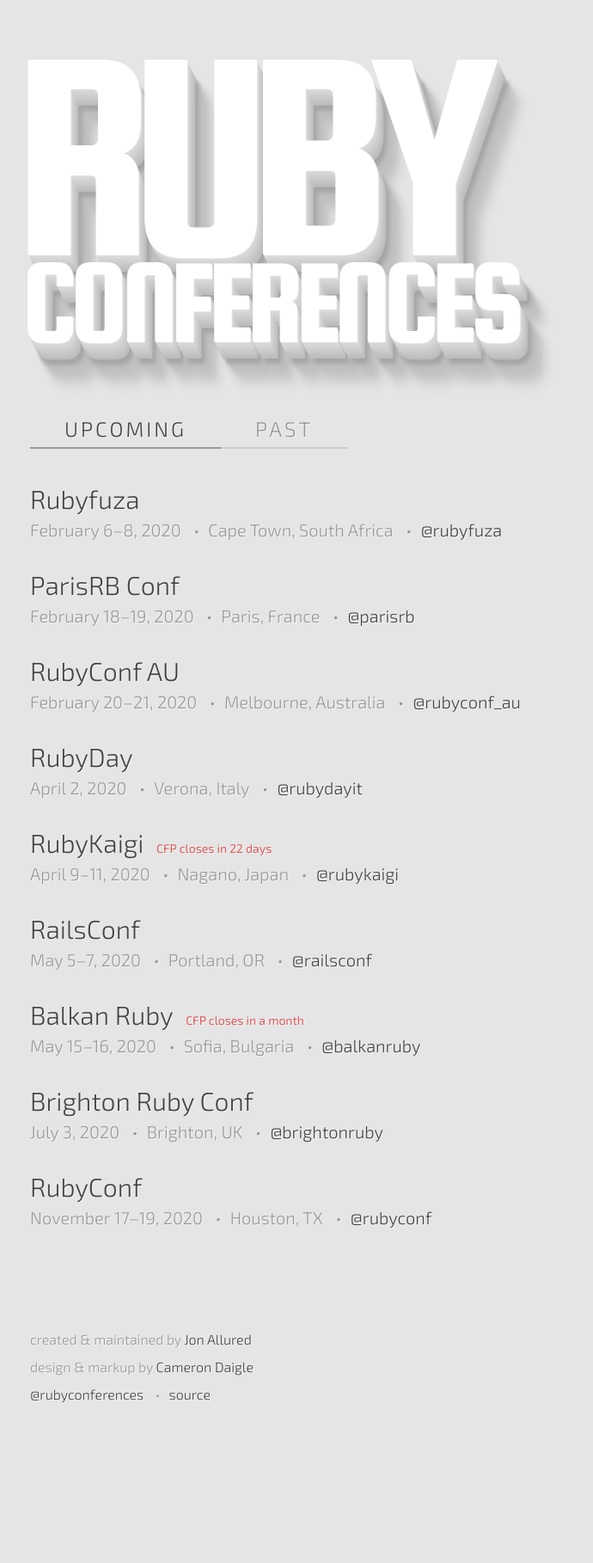
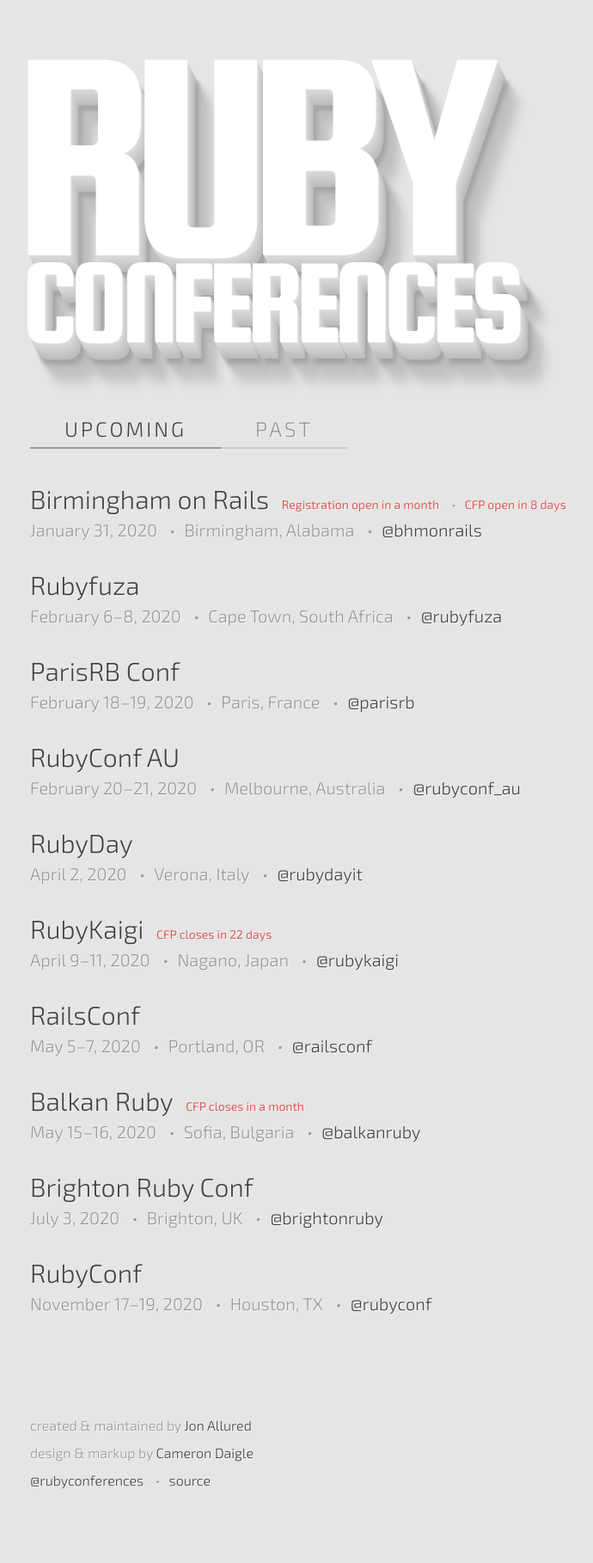
Before and after one commit to ruby-conferences/ruby-conferences.github.io, a Jekyll site: the page built from index.html, in a window 1280 px wide. Shown: the whole page at 86% size, without its empty margins (205-895 px from the left). Built offline with Jekyll 4.4.1, drawn with Linux system fonts in a browser that asks for light colours; before the commit the page ends 1718 px from its top, so only the background shows below that.

Commit message:
add Birmingham on Railis 2020

```diff
--- a/_data/conferences.yml
+++ b/_data/conferences.yml
@@ -1831,6 +1831,17 @@
   cfp_phrase: CFP closes
   cfp_date: 2019-10-06
 
+- name: Birmingham on Rails
+  location: Birmingham, Alabama
+  start_date: 2020-01-31
+  end_date: 2020-01-31
+  url: http://birminghamonrails.com
+  twitter: bhmonrails
+  reg_phrase: "Registration open"
+  reg_date: 2020-01-28
+  cfp_phrase: "CFP open"
+  cfp_date: 2019-12-31
+
 - name: Rubyfuza
   location: Cape Town, South Africa
   start_date: 2020-02-06
```
